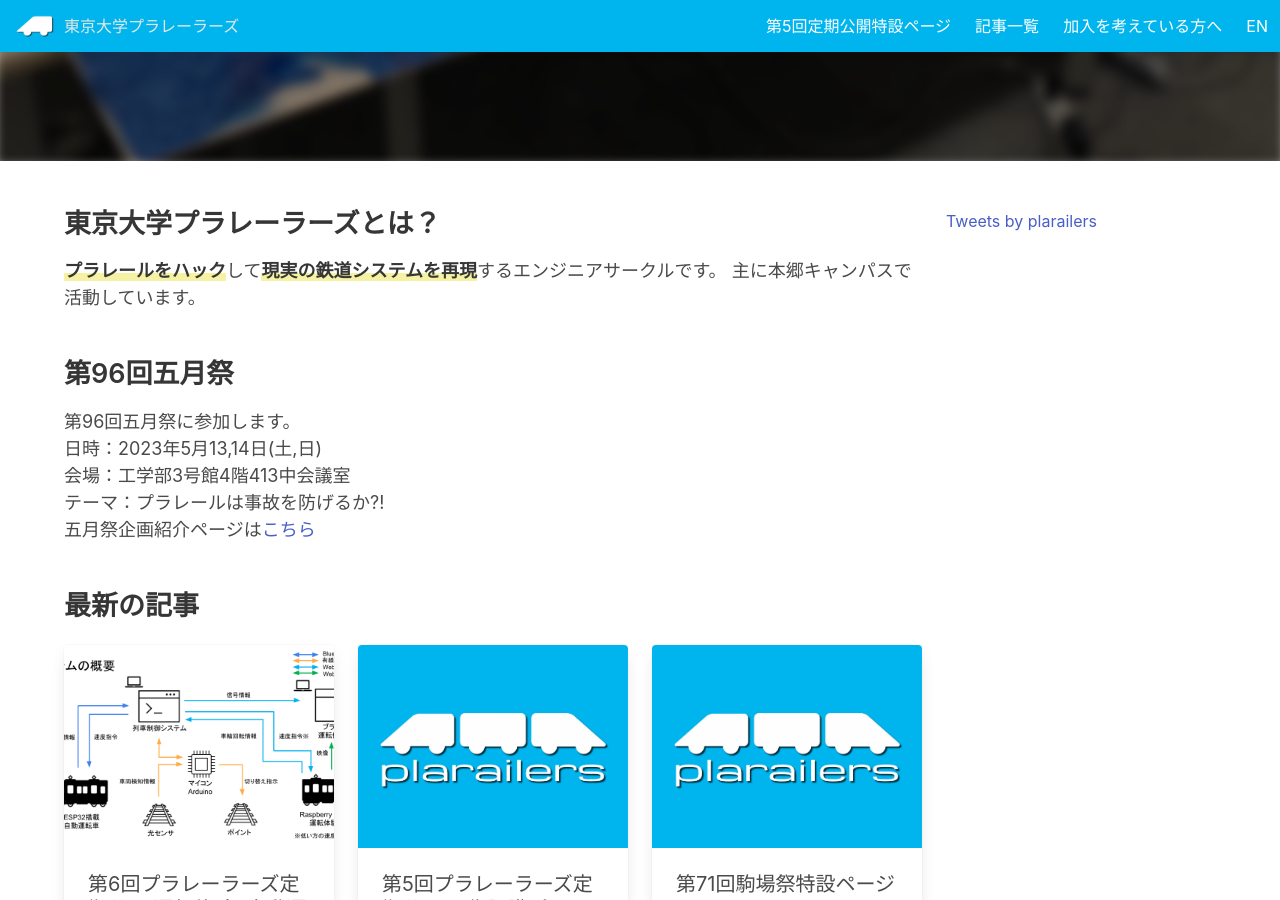
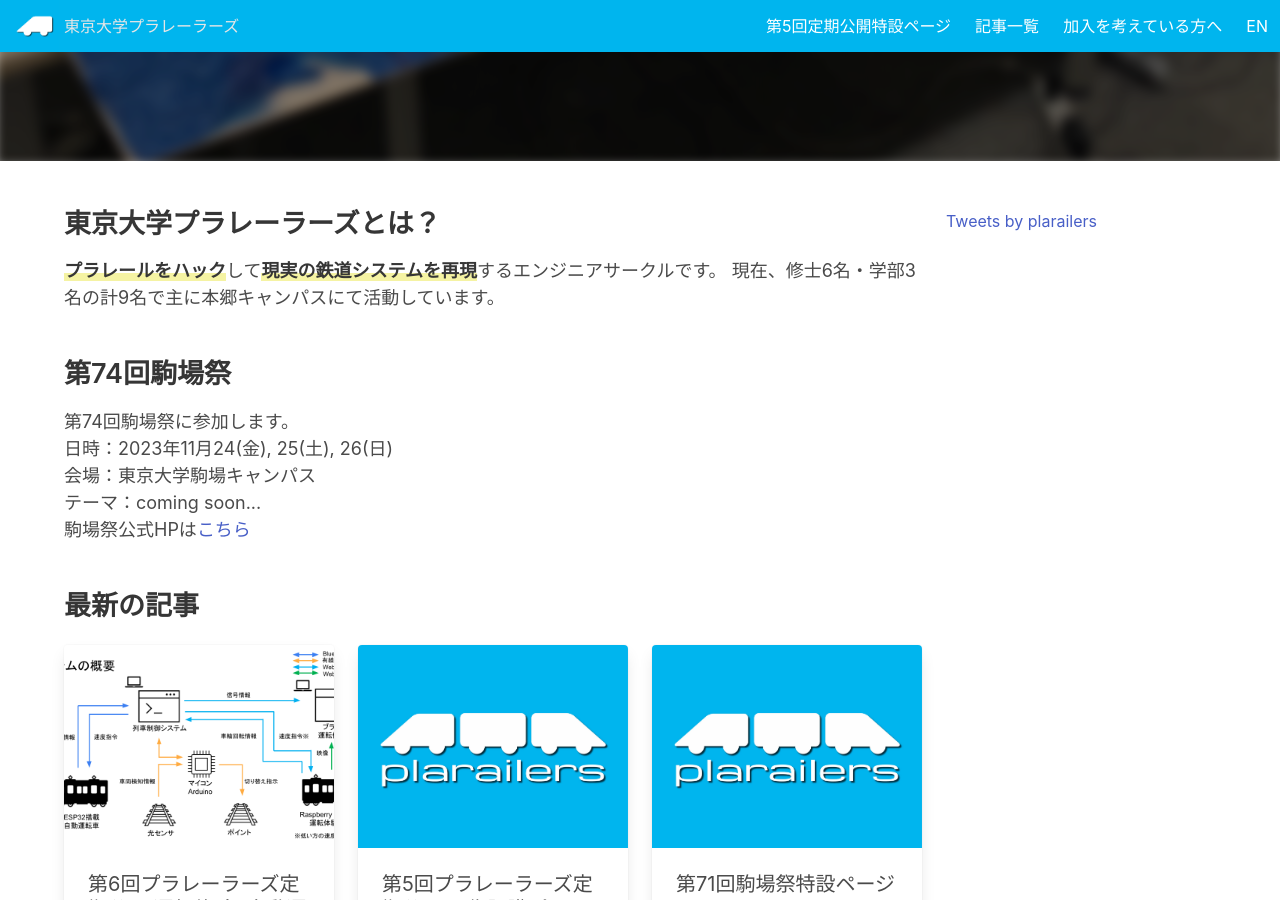
Before and after one commit to plarailers/plarailers.github.io, a Jekyll site: the page built from index.html, in a window 1280 px wide and 900 px high, scrolled down 791 px. Built offline with Jekyll 4.4.1, drawn with Linux system fonts in a browser that asks for light colours; nearby versions of some CDN libraries; comment, search, counter and statistics services are not loaded.

Commit message:
トップページを修正

```diff
--- a/Gemfile
+++ b/Gemfile
@@ -1,2 +1,5 @@
 source 'https://rubygems.org'
 gem 'github-pages', group: :jekyll_plugins
+gem 'wdm', '>= 0.1.0'
+
+gem "webrick", "~> 1.8"
--- a/index.html
+++ b/index.html
@@ -21,19 +21,19 @@
             <h3>東京大学プラレーラーズとは？</h3>
             <p>
               <strong>プラレールをハック</strong>して<strong>現実の鉄道システムを再現</strong>するエンジニアサークルです。
-              主に本郷キャンパスで活動しています。
+              現在、修士6名・学部3名の計9名で主に本郷キャンパスにて活動しています。
             </p>
           </div>
         </div>
         <div class="mb-6">
           <div class="content">
-            <h3>第96回五月祭</h3>
+            <h3>第74回駒場祭</h3>
             <p>
-              第96回五月祭に参加します。<br>
-              日時：2023年5月13,14日(土,日)<br>
-              会場：工学部3号館4階413中会議室<br>
-              テーマ：プラレールは事故を防げるか?!<br>
-              五月祭企画紹介ページは<a href="https://gogatsusai.jp/96/visitor/kikaku/307">こちら</a><br>
+              第74回駒場祭に参加します。<br>
+              日時：2023年11月24(金), 25(土), 26(日)<br>
+              会場：東京大学駒場キャンパス<br>
+              テーマ：coming soon...<br>
+              駒場祭公式HPは<a href="https://www.komabasai.net/74/visitor/">こちら</a><br>
             </p>
           </div>
         </div>
```
